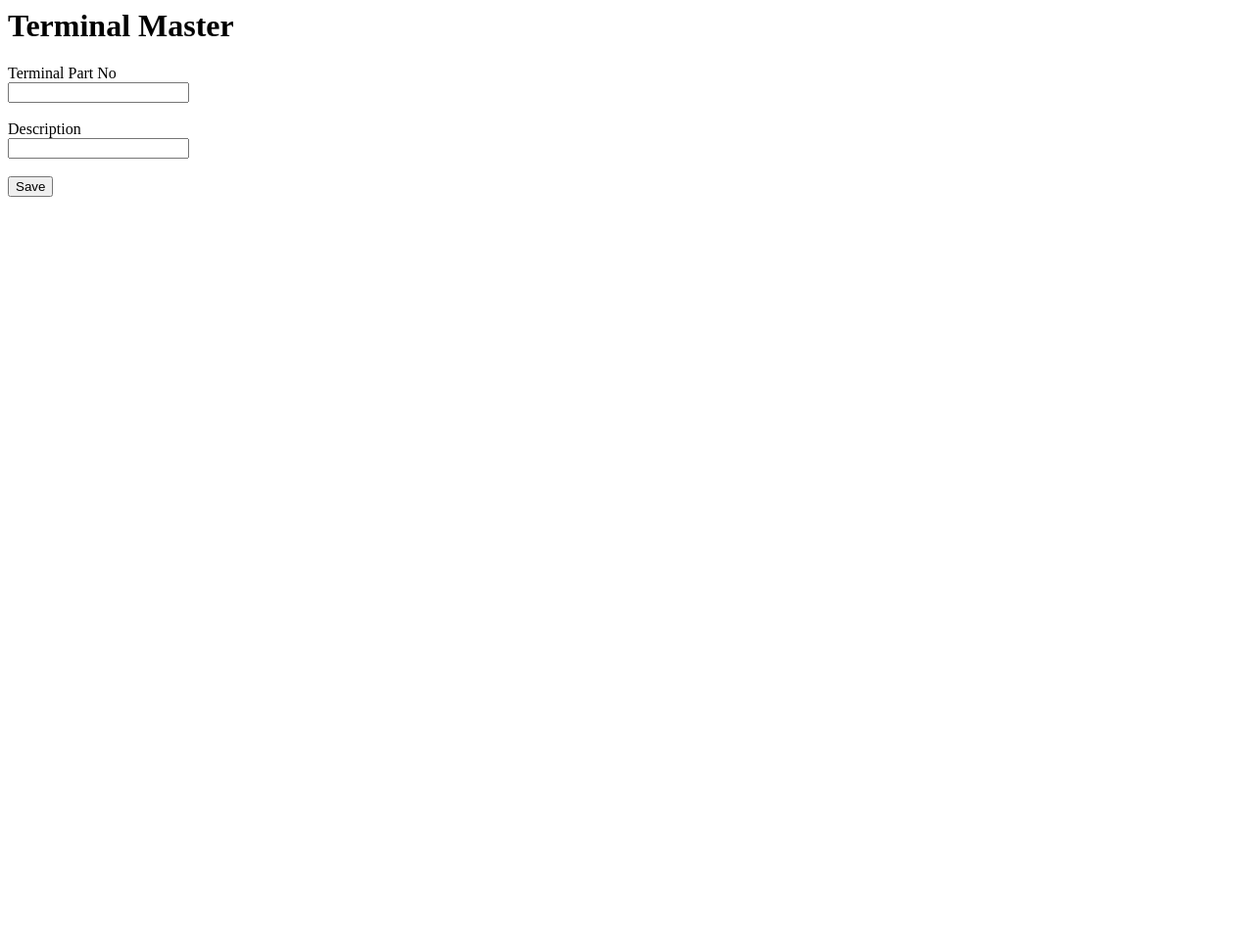
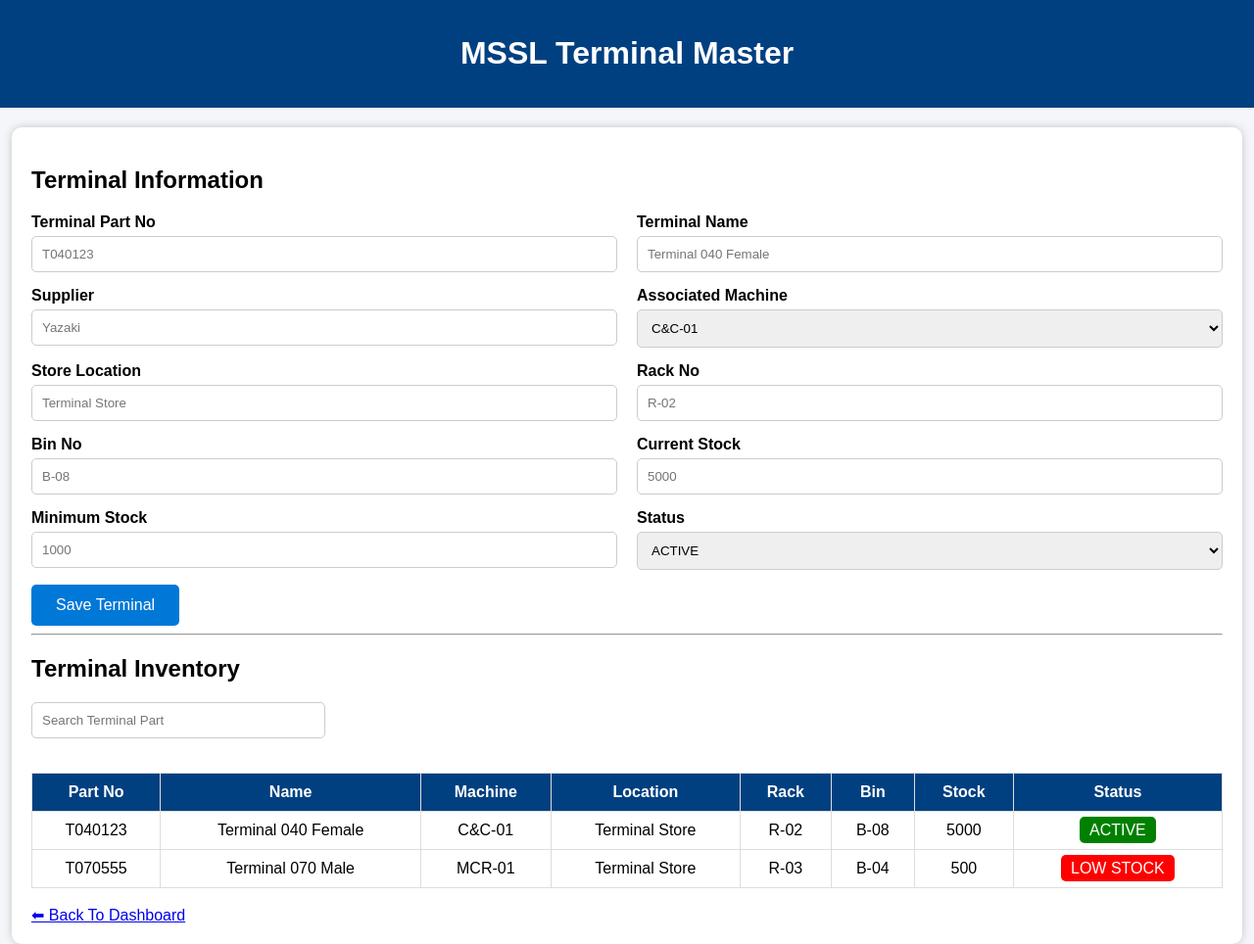
Before and after one commit to ranveersinghmssl1-source/MSSL-Maintenance-System, a Python web app: template templates/terminal_master.html in a window 1280 px wide. Shown: the whole page at 98% size. Before the commit the page ends 201 px from the top, so only its background shows below. Run offline with Jinja, Linux system fonts and the light colour scheme; the template is opened without the code that fills it, so the values that code supplies are empty.

Commit message:
Enhance terminal_master.html with structure and styles
Added HTML structure and styles for Terminal Master page, including form fields for terminal information and a table for terminal inventory.

```diff
--- a/templates/terminal_master.html
+++ b/templates/terminal_master.html
@@ -1,19 +1,283 @@
-<h1>Terminal Master</h1>
+<!DOCTYPE html>
+<html>
+<head>
+<title>MSSL Terminal Master</title>
+
+<style>
+
+body{
+    font-family: Arial, sans-serif;
+    background:#f4f6f9;
+    margin:0;
+}
+
+.header{
+    background:#004080;
+    color:white;
+    text-align:center;
+    padding:15px;
+}
+
+.container{
+    width:95%;
+    margin:auto;
+    margin-top:20px;
+    background:white;
+    padding:20px;
+    border-radius:10px;
+    box-shadow:0px 0px 10px rgba(0,0,0,0.2);
+}
+
+.row{
+    display:flex;
+    gap:20px;
+    margin-bottom:15px;
+}
+
+.field{
+    flex:1;
+}
+
+label{
+    display:block;
+    font-weight:bold;
+    margin-bottom:5px;
+}
+
+input,
+select{
+    width:100%;
+    padding:10px;
+    border:1px solid #ccc;
+    border-radius:5px;
+    box-sizing:border-box;
+}
+
+button{
+    background:#0078d7;
+    color:white;
+    border:none;
+    padding:12px 25px;
+    border-radius:5px;
+    cursor:pointer;
+    font-size:16px;
+}
+
+button:hover{
+    background:#005ea6;
+}
+
+table{
+    width:100%;
+    border-collapse:collapse;
+    margin-top:20px;
+}
+
+th,td{
+    border:1px solid #ddd;
+    padding:10px;
+    text-align:center;
+}
+
+th{
+    background:#004080;
+    color:white;
+}
+
+.active{
+    background:green;
+    color:white;
+    padding:5px 10px;
+    border-radius:5px;
+}
+
+.lowstock{
+    background:red;
+    color:white;
+    padding:5px 10px;
+    border-radius:5px;
+}
+
+.search{
+    width:300px;
+    margin-bottom:15px;
+}
+
+</style>
+
+</head>
+
+<body>
+
+<div class="header">
+<h1>MSSL Terminal Master</h1>
+</div>
+
+<div class="container">
+
+<h2>Terminal Information</h2>
 
 <form>
 
-Terminal Part No<br>
-<input type="text">
+<div class="row">
 
-<br><br>
+<div class="field">
+<label>Terminal Part No</label>
+<input type="text"
+placeholder="T040123">
+</div>
 
-Description<br>
-<input type="text">
+<div class="field">
+<label>Terminal Name</label>
+<input type="text"
+placeholder="Terminal 040 Female">
+</div>
 
-<br><br>
+</div>
 
-<button>
-Save
+<div class="row">
+
+<div class="field">
+<label>Supplier</label>
+<input type="text"
+placeholder="Yazaki">
+</div>
+
+<div class="field">
+<label>Associated Machine</label>
+
+<select>
+<option>C&C-01</option>
+<option>MCR-01</option>
+<option>USW-01</option>
+<option>KAPPA-01</option>
+<option>Cable Cutting-01</option>
+</select>
+
+</div>
+
+</div>
+
+<div class="row">
+
+<div class="field">
+<label>Store Location</label>
+<input type="text"
+placeholder="Terminal Store">
+</div>
+
+<div class="field">
+<label>Rack No</label>
+<input type="text"
+placeholder="R-02">
+</div>
+
+</div>
+
+<div class="row">
+
+<div class="field">
+<label>Bin No</label>
+<input type="text"
+placeholder="B-08">
+</div>
+
+<div class="field">
+<label>Current Stock</label>
+<input type="number"
+placeholder="5000">
+</div>
+
+</div>
+
+<div class="row">
+
+<div class="field">
+<label>Minimum Stock</label>
+<input type="number"
+placeholder="1000">
+</div>
+
+<div class="field">
+<label>Status</label>
+
+<select>
+<option>ACTIVE</option>
+<option>LOW STOCK</option>
+<option>OBSOLETE</option>
+</select>
+
+</div>
+
+</div>
+
+<button type="submit">
+Save Terminal
 </button>
 
 </form>
+
+<hr>
+
+<h2>Terminal Inventory</h2>
+
+<input
+class="search"
+type="text"
+placeholder="Search Terminal Part">
+
+<table>
+
+<tr>
+<th>Part No</th>
+<th>Name</th>
+<th>Machine</th>
+<th>Location</th>
+<th>Rack</th>
+<th>Bin</th>
+<th>Stock</th>
+<th>Status</th>
+</tr>
+
+<tr>
+<td>T040123</td>
+<td>Terminal 040 Female</td>
+<td>C&C-01</td>
+<td>Terminal Store</td>
+<td>R-02</td>
+<td>B-08</td>
+<td>5000</td>
+<td>
+<span class="active">
+ACTIVE
+</span>
+</td>
+</tr>
+
+<tr>
+<td>T070555</td>
+<td>Terminal 070 Male</td>
+<td>MCR-01</td>
+<td>Terminal Store</td>
+<td>R-03</td>
+<td>B-04</td>
+<td>500</td>
+<td>
+<span class="lowstock">
+LOW STOCK
+</span>
+</td>
+</tr>
+
+</table>
+
+<br>
+
+<a href="/admin">
+⬅ Back To Dashboard
+</a>
+
+</div>
+
+</body>
+</html>
```
